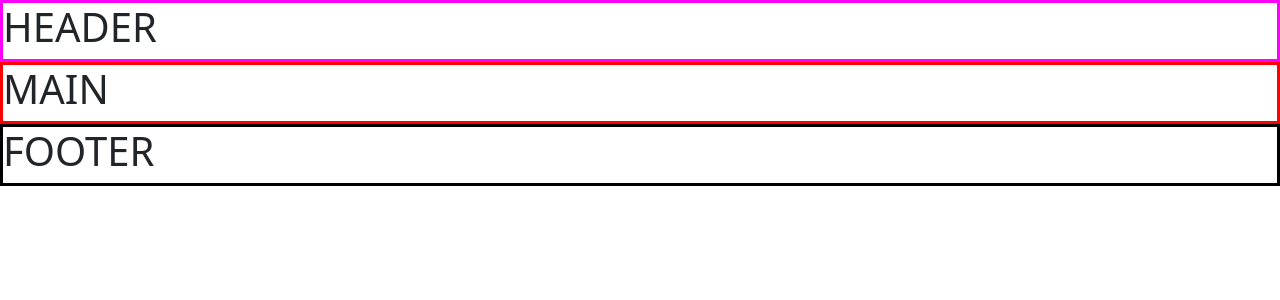
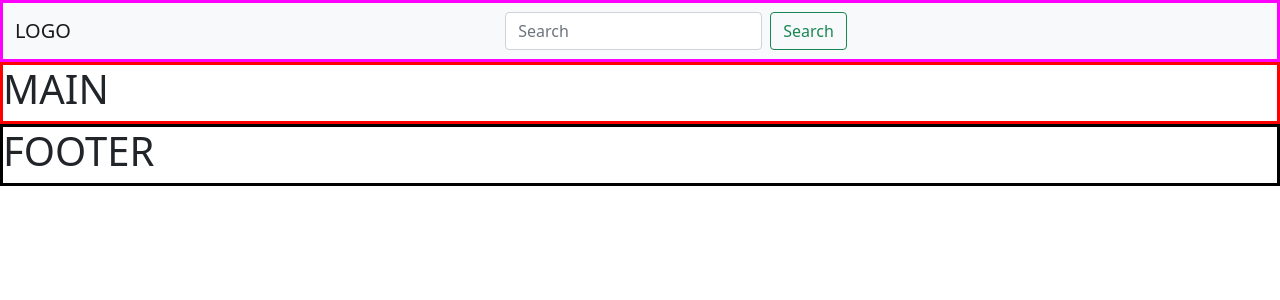
Before and after one commit to airowl/vue-boolflix, a Vue app: page / in a window 1280 px wide. Shown: the top 300 px of the page. Built offline with nearby package versions, Linux system fonts and the light colour scheme.

Commit message:
aggiorno header

```diff
--- a/src/components/Header.vue
+++ b/src/components/Header.vue
@@ -1,12 +1,47 @@
 <template>
     <header>
-        <h1>HEADER</h1>
+        <nav class="navbar navbar-light bg-light">
+            <div class="container-fluid">
+                <a class="navbar-brand">LOGO</a>
+                <form class="d-flex">
+                    <input class="form-control me-2" type="search" placeholder="Search" aria-label="Search" v-model="userInput">
+                    <button class="btn btn-outline-success" type="submit" @click='apiMovies()'>Search</button>
+                </form>
+                <h1>{{userInput}}</h1>
+            </div>
+        </nav>
     </header>
 </template>
 
 <script>
+import axios from 'axios';
+
 export default {
     name: 'mainHeader',
+    data: function(){
+        return{
+            userInput: '',
+            moviesArray: null
+        }
+    },
+    created() {
+    },
+    methods: {
+        apiMovies() {
+
+            axios.get('https://api.themoviedb.org/3/search/movie?api_key=&', { params: {query: this.userInput}} )
+            .then((result) => {
+                this.moviesArray = result.data.results;
+                console.log(this.moviesArray);
+            })
+            .catch(
+                console.error('error')
+            );
+        }
+    },
+    computed: {
+
+    }
 }
 </script>
 
```
